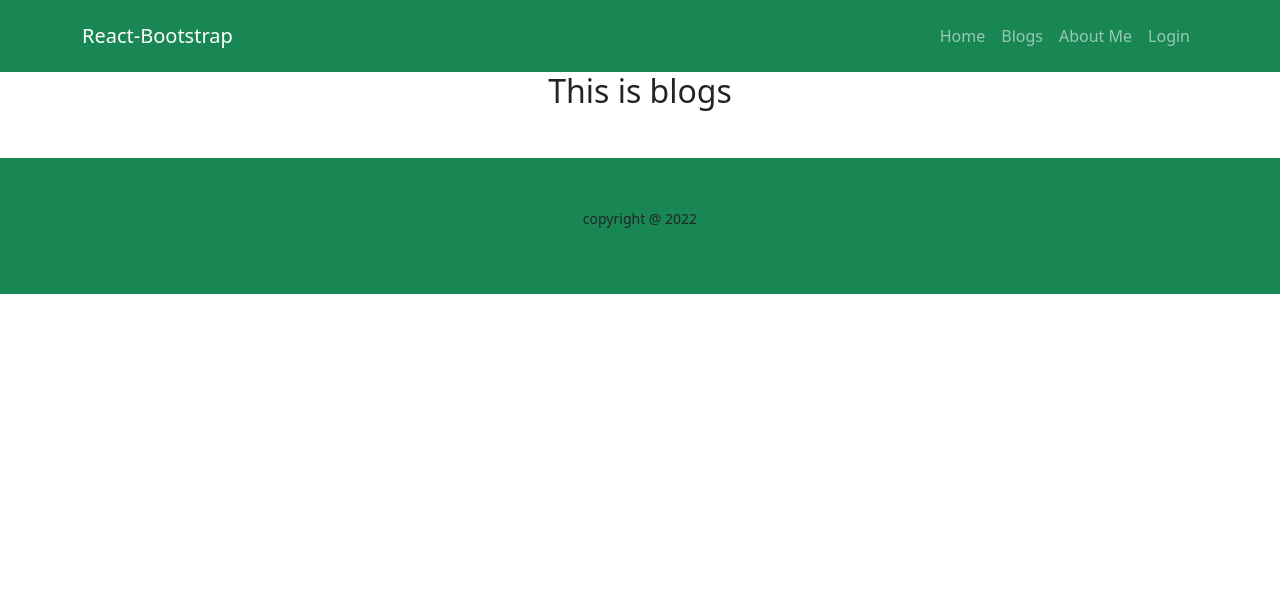
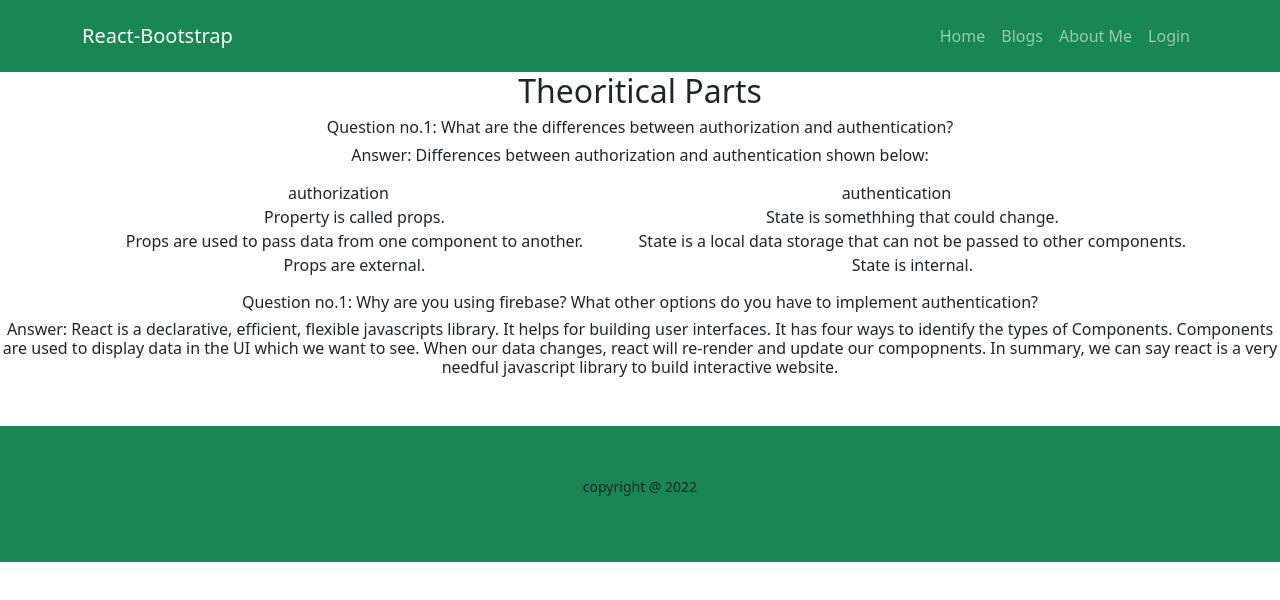
Before and after one commit to Shimu21/assignment-10-client, a React (Create React App) app: page /blogs in a window 1280 px wide. Shown: the top 600 px of the page. Built offline with nearby package versions, Linux system fonts and the light colour scheme.

Commit message:
notFound component done

```diff
--- a/package.json
+++ b/package.json
@@ -3,6 +3,7 @@
   "version": "0.1.0",
   "private": true,
   "dependencies": {
+    "@heroicons/vue": "^1.0.6",
     "@testing-library/jest-dom": "^5.16.4",
     "@testing-library/react": "^13.1.1",
     "@testing-library/user-event": "^13.5.0",
--- a/public/services.json
+++ b/public/services.json
@@ -14,21 +14,21 @@
         "img": "https://i.ibb.co/jR0b7NB/241229970-386574996439919-8422859941975488706-n.jpg"
     },
     {
-        "id": 2,
+        "id": 3,
         "name": "mutton kacchi",
         "price": 399,
         "description": "kacchi with 2piece mutton, egg and potato",
         "img": "https://i.ibb.co/9wBCd7P/240673542-386575459773206-6900631836753961594-n.jpg"
     },
     {
-        "id": 3,
+        "id": 4,
         "name": "mutton kacchi",
         "price": 399,
         "description": "kacchi with 2piece mutton, egg and potato",
         "img": "https://i.ibb.co/GFWYMf2/122703802-164796218617799-7466088668509437770-n-1.jpg"
     },
     {
-        "id": 4,
+        "id": 5,
         "name": "mutton kacchi",
         "price": 399,
         "description": "kacchi with 2piece mutton, egg and potato",
--- a/src/App.js
+++ b/src/App.js
@@ -6,8 +6,8 @@ import Header from './Pages/Shared/Header/Header';
 import Footer from './Pages/Shared/Footer/Footer';
 import Blogs from './Pages/Blogs/Blogs';
 import Login from './Pages/Login/Login/Login';
-import NotFound from './Pages/notFound/NotFound';
 import Register from './Pages/Login/Register/Register';
+import NotFound from './Pages/NotFound/NotFound';
 
 function App() {
   return (
@@ -19,8 +19,10 @@ function App() {
         <Route path="/blogs" element={<Blogs></Blogs>}></Route>
         <Route path="/about" element={<About></About>}></Route>
         <Route path="/login" element={<Login></Login>}></Route>
-        <Route path="/register" element={<Register />}></Route>
-        <Route path="*" element={<NotFound />}></Route>
+        <Route path="/register" element={<Register></Register>}></Route>
+        <Route path="*" element={<NotFound></NotFound>}></Route>
+
+
       </Routes >
       <Footer></Footer>
 
--- a/src/Pages/About/About.js
+++ b/src/Pages/About/About.js
@@ -5,10 +5,12 @@ const About = () => {
         <div>
             <h1>About Me</h1>
             <div>
-                <img src="" alt="" />
-            </div>
-            <div>
-                <p>This is Shimu Akter Shipa, I am going to be a junior Web Developer soon.</p>
+                <div>
+                    <img src="" alt="" />
+                </div>
+                <div>
+                    <p>This is Shimu Akter Shipa, I am going to be a junior Web Developer soon.</p>
+                </div>
             </div>
 
         </div>
--- a/src/Pages/Blogs/Blogs.js
+++ b/src/Pages/Blogs/Blogs.js
@@ -3,11 +3,46 @@ import React from 'react';
 const Blogs = () => {
     return (
         <div>
-            <h2>
-                This is blogs
+            <div className='blogs'>
+                <h2>Theoritical Parts</h2>
+            </div>
+            <div className='blog'>
+                <div>
+                    <h6>Question no.1: What are the differences between authorization and authentication?</h6>
+                    <h6>Answer: Differences between authorization and authentication shown below:</h6>
+                    <div class="container d-flex mt-3">
+                        <div class="mx-auto">
+                            authorization
+                            <ul>
+                                <li>Property is called props.</li>
+                                <li>Props are used to pass data from
+                                    one component to another.
+                                </li>
+                                <li>Props are external.</li>
+                            </ul>
+                        </div>
+                        <div class="mx-auto">
+                            authentication
+                            <ul>
+                                <li>State is somethhing that could change.</li>
+                                <li>State is a local data storage that can not be passed to other components.</li>
+                                <li>State is internal.</li>
+                            </ul>
+                        </div>
+                    </div>
+                </div>
+                <div className='bonus1'>
+                    <h6>Question no.1: Why are you using firebase? What other options do you have to implement authentication? </h6>
+                    <h6>Answer: React is a declarative, efficient, flexible javascripts library. It helps for building
+                        user interfaces.  It has four ways to identify the types of Components.
+                        Components are used to display data in the UI which we want to see. When our data changes,
+                        react will re-render and update our compopnents. In summary, we can say react is a very
+                        needful javascript library to build interactive website.
+                    </h6>
+                </div>
+            </div>
+        </div>
 
-            </h2>
-        </div>
     );
 };
 
--- a/src/Pages/notFound/NotFound.js
+++ b/src/Pages/notFound/NotFound.js
@@ -1,12 +1,11 @@
 import React from 'react';
 
-const notFound = () => {
+const NotFound = () => {
     return (
         <div>
-            <h1>page not found!!</h1>
-            <p>error: 404</p>
+
         </div>
     );
 };
 
-export default notFound;
+export default NotFound;
```
Also changed, not shown: 1 other file (tests, documents, lock files or other folders).
